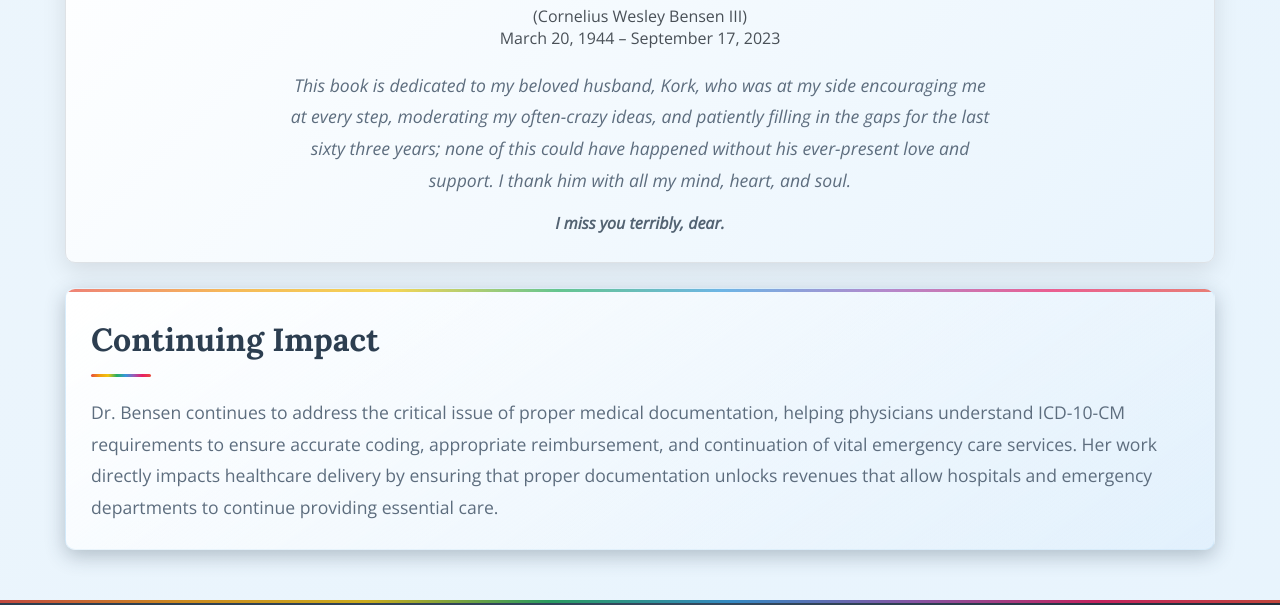
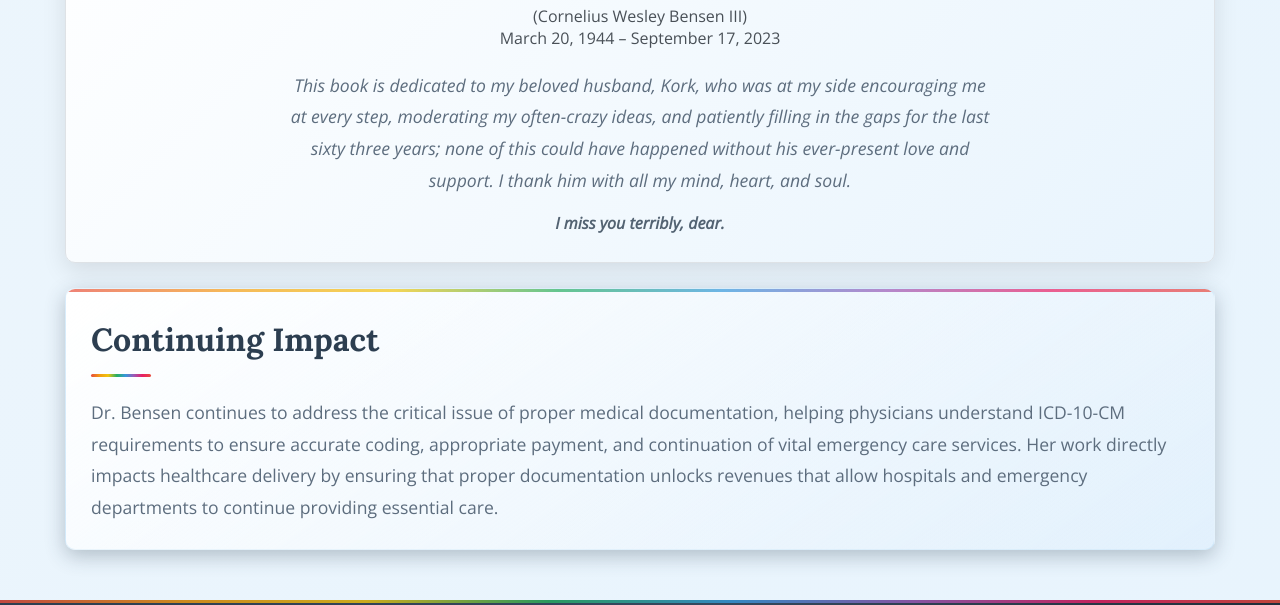
Before and after one commit to Chels93/allset-doc, a plain HTML site: page about.html in a window 1280 px wide. Shown: the part 6217-6822 px from the top of the page. Drawn offline with nearby package versions, Linux system fonts and the light colour scheme.

Commit message:
changed wording from reimbursement to payment in Continuing Impact

```diff
--- a/about.html
+++ b/about.html
@@ -257,7 +257,7 @@
             <section class="section">
                 <h2 class="section-title">Continuing Impact</h2>
                 <p class="intro-text">
-                    Dr. Bensen continues to address the critical issue of proper medical documentation, helping physicians understand ICD-10-CM requirements to ensure accurate coding, appropriate reimbursement, and continuation of vital emergency care services. Her work directly impacts healthcare delivery by ensuring that proper documentation unlocks revenues that allow hospitals and emergency departments to continue providing essential care.
+                    Dr. Bensen continues to address the critical issue of proper medical documentation, helping physicians understand ICD-10-CM requirements to ensure accurate coding, appropriate payment, and continuation of vital emergency care services. Her work directly impacts healthcare delivery by ensuring that proper documentation unlocks revenues that allow hospitals and emergency departments to continue providing essential care.
                 </p>
             </section>
         </div>
```
Also changed, not shown: 1 other file.
